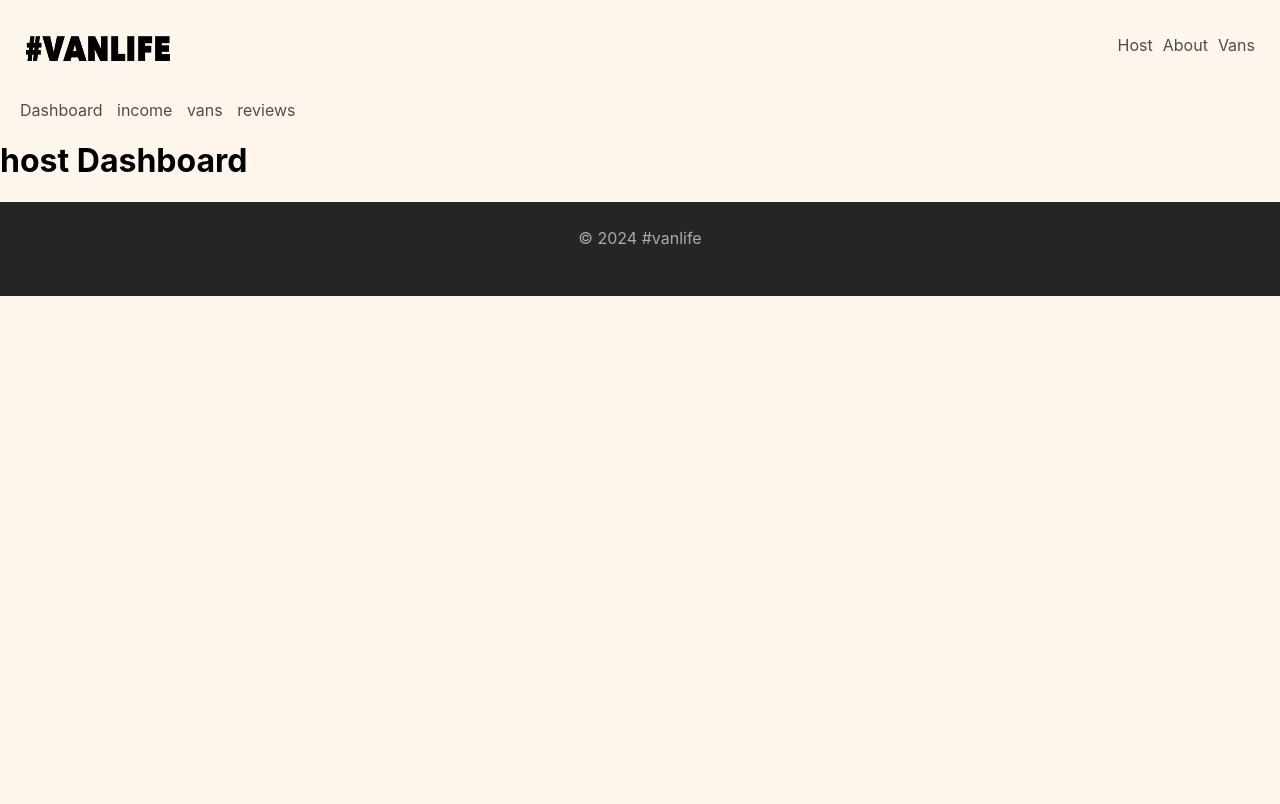
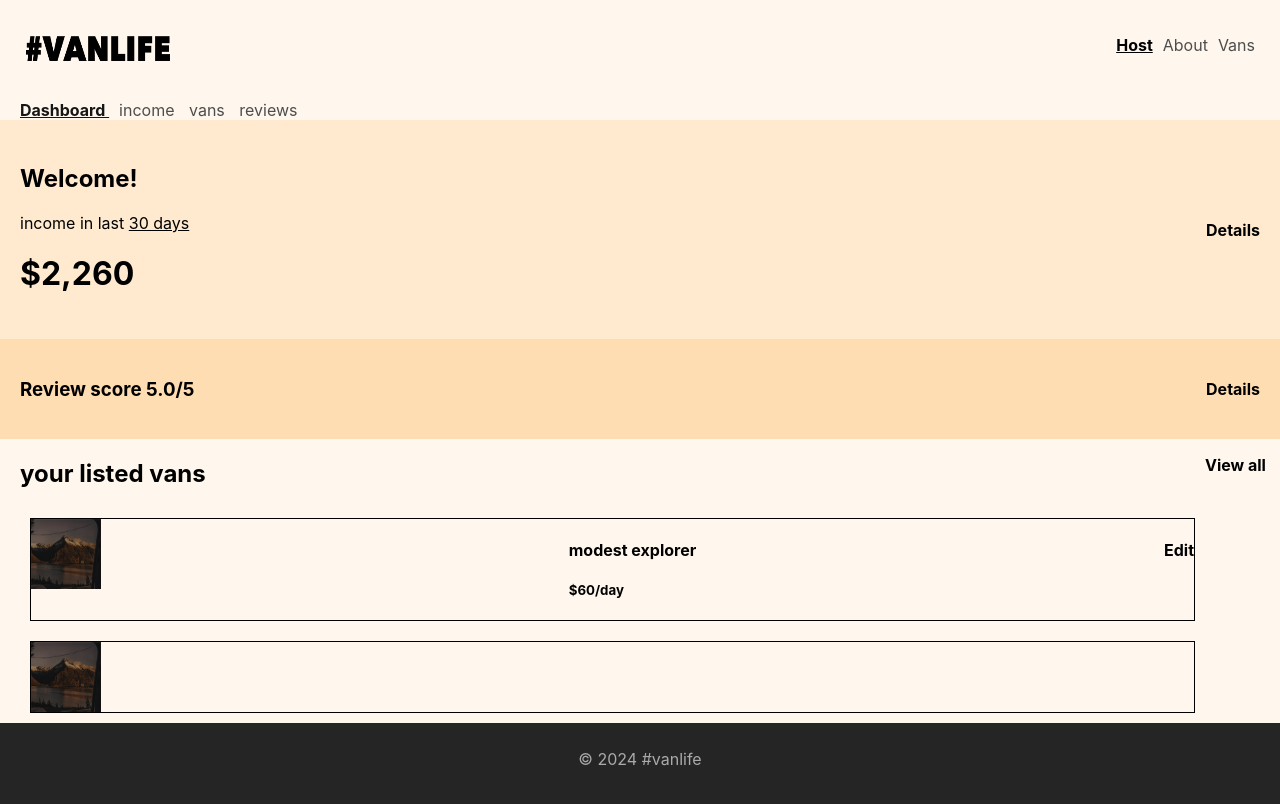
Before and after one commit to Nikhilesh144/vanLife, a React (Vite) app: page /host in a window 1280 px wide. Shown: the top 804 px of the page. Built offline with nearby package versions, Linux system fonts and the light colour scheme; what miragejs would draw is missing.

Commit message:
host navigation setup

```diff
--- a/src/components/Navbar.jsx
+++ b/src/components/Navbar.jsx
@@ -1,17 +1,17 @@
 import React from "react";
 import  logo from "./images/logog.png";
-import { BrowserRouter,Routes,Route,Link } from "react-router-dom";
+import { BrowserRouter,Routes,Route,NavLink } from "react-router-dom";
 export default function Navbar(){
     return(
         <div className="Navbar">
 
             <div className="logo">
-                 <Link to="/"> <img  src={logo} alt="" /></Link>
+                 <NavLink to="/"> <img  src={logo} alt="" /></NavLink>
             </div>
           <div className="links">
-          <Link to="/host">Host</Link>
-          <Link to="/about">About</Link>
-          <Link to="/vans">Vans</Link>
+          <NavLink className={({isActive})=>isActive?"styled":null} to="/host">Host</NavLink>
+          <NavLink className={({isActive})=>isActive?"styled":null} to="/about">About</NavLink>
+          <NavLink className={({isActive})=>isActive?"styled":null} to="/vans">Vans</NavLink>
           </div>
 
 
--- a/src/components/host/Host.jsx
+++ b/src/components/host/Host.jsx
@@ -1,8 +1,54 @@
 import React from "react";
+import bg from "../images/homeBG.png"
 export default function Host(){
     return(
         <>
-        <h1>host Dashboard</h1>
+        <div className="Dashboard-welcome">
+        <div className="Dashboard-child1" >
+            <h2>
+                Welcome!
+            </h2>
+            <p>income in last <span>30 days</span></p>
+            <h1>
+                $2,260
+            </h1>
+
+        </div>
+        <div>
+        <h4 className="details"> Details</h4>
+        </div>
+
+        </div>
+        <div className="Dashboard-child2" >
+            <h3>
+            Review score  5.0/5
+
+            </h3>
+            <div>
+          <h4 className="details1"> Details</h4>
+          </div>
+        </div>
+        <div className="host-vanslist">
+            <h2 >your listed vans</h2>
+            <p>View all</p>
+            <div className="child">
+                <img src={bg} alt="" />
+                <div>
+                <h4>modest explorer</h4>
+                <h5>$60/day</h5>
+                </div>
+               <div>
+                <h4>Edit</h4>
+               </div>
+            </div>
+             <div className="child" >
+             <img src={bg} alt="" />
+
+             </div>
+
+
+        </div>
+
         </>
     )
 }
--- /dev/null
+++ b/src/components/host/HostDetails.jsx
@@ -0,0 +1,13 @@
+import React from "react";
+import { useOutletContext } from "react-router-dom";
+export default function HostDetails(){
+        const[van,setVan]=useOutletContext();
+    return(
+        <div>
+            <br/><br/>
+            <b>Name:</b>{van.name} <br/><br/>
+            <b>Category:</b>{van.type}<br/><br/>
+            <b>Description: </b>{van.description}
+        </div>
+    )
+}
--- /dev/null
+++ b/src/components/host/HostPhotos.jsx
@@ -0,0 +1,18 @@
+import React from "react";
+import { useOutletContext } from "react-router-dom";
+export default  function HostPhotos(){
+    const[van,setVan]=useOutletContext()
+    const style={
+        height:"90px",
+        width:"90px",
+        marginTop:"10px",
+        borderRadius:"5px"
+
+
+    }
+    return(
+        <div>
+            <img style={style} src={van.imageUrl} alt="" />
+        </div>
+    )
+}
--- /dev/null
+++ b/src/components/host/HostPricing.jsx
@@ -0,0 +1,12 @@
+import React from "react";
+import { useOutletContext } from "react-router-dom";
+export default function HostPricing(){
+    const [van,setVan]=useOutletContext();
+
+
+    return(
+        <div>
+            <h3>{van.price} $/day</h3>
+        </div>
+    )
+}
--- /dev/null
+++ b/src/components/host/HostVanDetails.jsx
@@ -0,0 +1,47 @@
+import React from "react";
+import { useParams } from "react-router-dom";
+import { NavLink,Link , Outlet} from "react-router-dom";
+export default function HostVanDetails(){
+    const[van,setVan]=React.useState({})
+    const params=useParams();
+    React.useEffect(()=>{
+            fetch(`/api/host/vans/${params.id}`)
+            .then(res=>res.json())
+            .then(data=>setVan(data.vans[0]))
+    },[])
+    const activeStyles = {
+        fontWeight: "bold",
+        textDecoration: "underline",
+        color: "#161616"
+    }
+    // console.log(van.id)
+    return(
+
+        <div className="HvanDesc-container">
+                  <Link className="back" to=".."relative="path" > Back to all vans</Link>
+
+            <div className="HvanDetails">
+                <img src={van.imageUrl} alt="" />
+                <div >
+                    <p className={`van-type ${van.type}`} >{van.type}</p>
+                    <h4>{van.name}</h4>
+                    <h3>{van.price}$/day</h3>
+                </div>
+            </div>
+            <div className="hostVanDetails">
+            <NavLink
+            end
+          style={({ isActive }) => isActive ? activeStyles : null}
+            to=".">Details</NavLink>
+            <NavLink
+       style={({ isActive }) => isActive ? activeStyles : null}
+            to="pricing">Pricing</NavLink>
+            <NavLink
+           style={({ isActive }) => isActive ? activeStyles : null}
+            to="photos">Photos</NavLink>
+        </div>
+            <Outlet context={[van,setVan]}/>
+            </div>
+
+    )
+}
--- /dev/null
+++ b/src/components/host/HostVans.jsx
@@ -0,0 +1,43 @@
+import React from "react";
+import {useEffect} from "react";
+import { Link } from "react-router-dom";
+export default function HostVans(){
+
+    const[hostVans,setHostVans]=React.useState([]);
+        React.useEffect(()=>{
+            fetch("/api/host/vans")
+            .then(res=>res.json())
+            .then(data=>setHostVans(data.vans))
+
+        },[])
+
+
+       const vanElement=hostVans.map((van)=>{
+        return(
+
+            <Link className="HvanLink" to={`/host/vans/${van.id}`}>
+            <div className="hostVanList" key={van.id}>
+                <img src={van.imageUrl} alt="" />
+                <div>
+                    <h2>{van.name}</h2>
+                    <p>{van.price}$/day</p>
+                </div>
+            </div>
+            </Link>
+        )
+       })
+
+    return(
+        <>
+
+        { hostVans?
+        <div className="Hvans">
+             <h1> your listed vans</h1>
+
+            {vanElement}
+        </div>
+        :(<h1>Loading...</h1>)
+        }
+        </>
+    )
+}
--- a/src/components/host/Navbar2.jsx
+++ b/src/components/host/Navbar2.jsx
@@ -1,13 +1,18 @@
 import React from "react";
-import { Link } from "react-router-dom";
+import { NavLink} from "react-router-dom";
 export default function Navbar2(){
+    const activeStyles = {
+        fontWeight: "bold",
+        textDecoration: "underline",
+        color: "#161616"
+    }
     return(
         <>
         <div className="host-nav">
-            <Link to="/host">Dashboard </Link>
-            <Link to="/host/income"> income</Link>
-            <Link to="/host/vans"> vans </Link>
-            <Link to ="/host/reviews"> reviews</Link>
+            <NavLink  end  style={({ isActive }) => isActive ? activeStyles : null}  to=".">Dashboard </NavLink>
+            <NavLink   style={({ isActive }) => isActive ? activeStyles : null}  to="income"> income</NavLink>
+            <NavLink    style={({ isActive }) => isActive ? activeStyles : null} to="vans"> vans </NavLink>
+            <NavLink    style={({ isActive }) => isActive ? activeStyles : null}  to ="reviews"> reviews</NavLink>
         </div>
         </>
     )
--- a/src/index.css
+++ b/src/index.css
@@ -13,7 +13,16 @@
   background-color: #FFF7ED;
   height: 60px;
 
-
+.styled{
+  text-decoration: underline;
+  font-weight: 700;
+  color: #000000;
+}
+links.a.styled{
+  text-decoration: underline;
+  font-weight: 700;
+  color: #000000;
+}
 
 }
 .Navbar a{
@@ -293,3 +302,125 @@ html, body {
   color: #161616;
   text-decoration: underline;
 }
+/*Host Dashboard*/
+.Dashboard-welcome{
+  background-color: #FFEAD0;
+  height: 219px;
+  display: flex;
+  align-items: center;
+  justify-content: space-between;
+}
+.Dashboard-child1{
+  padding: 20px 20px;
+}
+.Dashboard-child1 span{
+  text-decoration: underline;
+}
+.Dashboard-child2{
+  padding: 20px 20px;height: 60px;
+  display: flex;
+  align-items: center;
+  justify-content: space-between;
+  background-color: #FFDDB2;
+
+}
+.details1{
+  margin-left: 40px;
+
+}
+.details{
+  margin-right: 20px;
+  cursor: pointer;
+}
+.host-vanslist{
+  display: grid;
+  grid-template-columns: auto 75px;
+  grid-template-areas: 'my my';
+  margin-left: 20px;
+
+}
+.host-vanslist >p{
+
+  font-weight:bolder;
+
+}
+.child{
+  grid-area: 'my';
+  margin: 10px;
+  border: #000000 1px solid;
+  grid-column: 1 / 2;
+  display: grid;
+  grid-template-columns: auto auto auto;
+  justify-content: space-between;
+  grid-column-gap: 1px;
+
+
+}
+.child img{
+  height: 70px;
+  width: 70px;
+}
+/* hostvan list  */
+.hostVanList{
+  /* border: #000000 solid 1px; */
+  background-color: #ffffff;
+  border-radius: 5px;
+  display: flex;
+  justify-content: flex-start;
+  padding: 10px 40px;
+  gap: 40px;
+  margin-bottom: 10px;
+
+}
+.hostVanList img{
+  height: 80px;
+  width: 80px;
+  border-radius:5px ;
+
+}
+.HvanLink{
+  text-decoration: none;
+  color: #000000;
+}
+.Hvans{
+  padding: 20px 20px;
+}
+.Hvans h1{
+  padding: 0px 20px;
+}
+.HvanDetails{
+ background-color: #FFFFFF;
+ border-radius: 5px;
+ display: flex;
+ padding: 30px 30px;
+ gap:30px;
+ margin-top: 40px;
+}
+.HvanDetails img{
+  border-radius: 5px;
+  height: 160px;
+  width: 160px;
+}
+.HvanDetails p{
+  color: #FFFFFF;
+  width: 60px;
+  padding: 10px 10px;
+  border-radius: 5px;
+}
+.HvanDesc-container{
+  padding: 20px;
+}
+.hostVanDetails a{
+  text-decoration: none;
+  color: #161616;
+  margin-right: 20px;
+}
+.hostVanDetails a:hover{
+  text-decoration: underline;
+
+
+}
+.hostVanDetails a:active{
+  text-decoration: underline;
+
+}
--- a/src/main.jsx
+++ b/src/main.jsx
@@ -13,6 +13,11 @@ import Host from './components/host/Host.jsx'
 import Income from './components/host/Income.jsx'
 import Reviews from './components/host/Reviews.jsx'
 import HostLayout from './components/host/hostLayout.jsx'
+import HostVans from './components/host/HostVans.jsx'
+import HostVanDetails from './components/host/HostVanDetails.jsx'
+import HostDetails from './components/host/HostDetails.jsx'
+import HostPricing from './components/host/HostPricing.jsx'
+import HostPhotos from './components/host/HostPhotos.jsx'
 
 createRoot(document.getElementById('root')).render(
   <StrictMode>
@@ -20,14 +25,25 @@ createRoot(document.getElementById('root')).render(
     <Routes>
       <Route element={<Layout/>}>
       <Route  path="/" element={ <Home />}/>
-      <Route  path="/about" element={ <About />} />
-      <Route  path="/vans" element={ <Vans  />}/>
-      <Route  path='/vans/:id' element={<Description />}/>
-      <Route    element={<HostLayout/>}>
+      <Route  path="about" element={ <About />} />
+      <Route  path="vans" element={ <Vans  />}/>
+      <Route  path='vans/:id' element={<Description />}/>
+      <Route path='host'   element={<HostLayout/>}>
       {/* <Route path='/host' element={<Host />} */}
-      <Route  path='/host' element={<Host />}/>
-        <Route  path='/host/income' element={<Income />}/>
-        <Route  path='/host/reviews' element={<Reviews/>}/>
+      <Route  index element={<Host />}/>
+        <Route  path='income' element={<Income />}/>
+        <Route path='vans'element={<HostVans/>} />
+         <Route path='vans/:id'element={<HostVanDetails/>} >
+             <Route index element={< HostDetails/>} />
+             <Route path='pricing' element={< HostPricing/>} />
+             <Route path='photos' element={< HostPhotos/>} />
+
+
+
+        </Route>
+
+         <Route  path='reviews' element={<Reviews/>}/>
+
       </Route>
       </Route >
         </Routes>
```
Also changed, not shown: server.js (+17 -6 lines), src/components/host/HostVanDetailLayout.jsx (added, +11 -0 lines).
